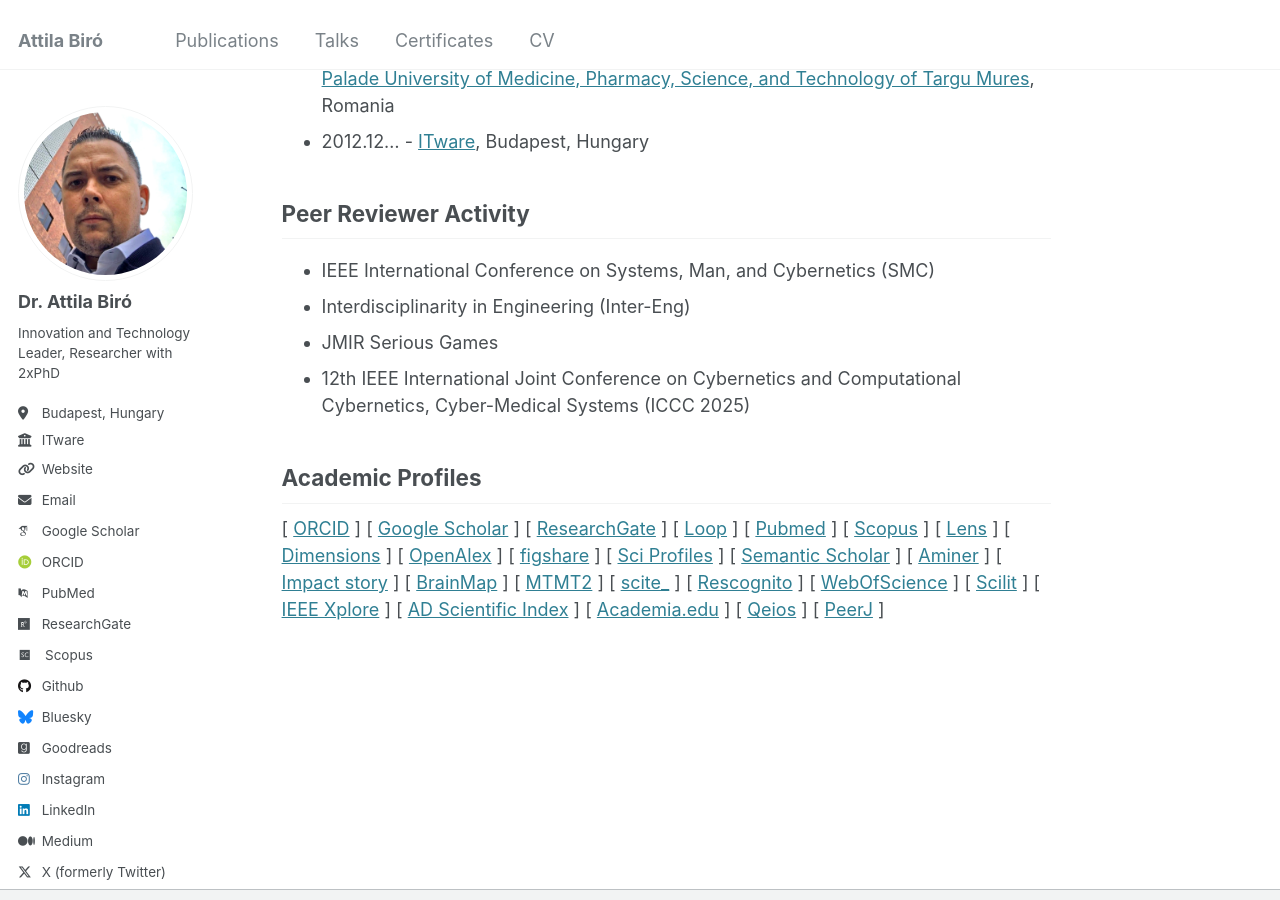
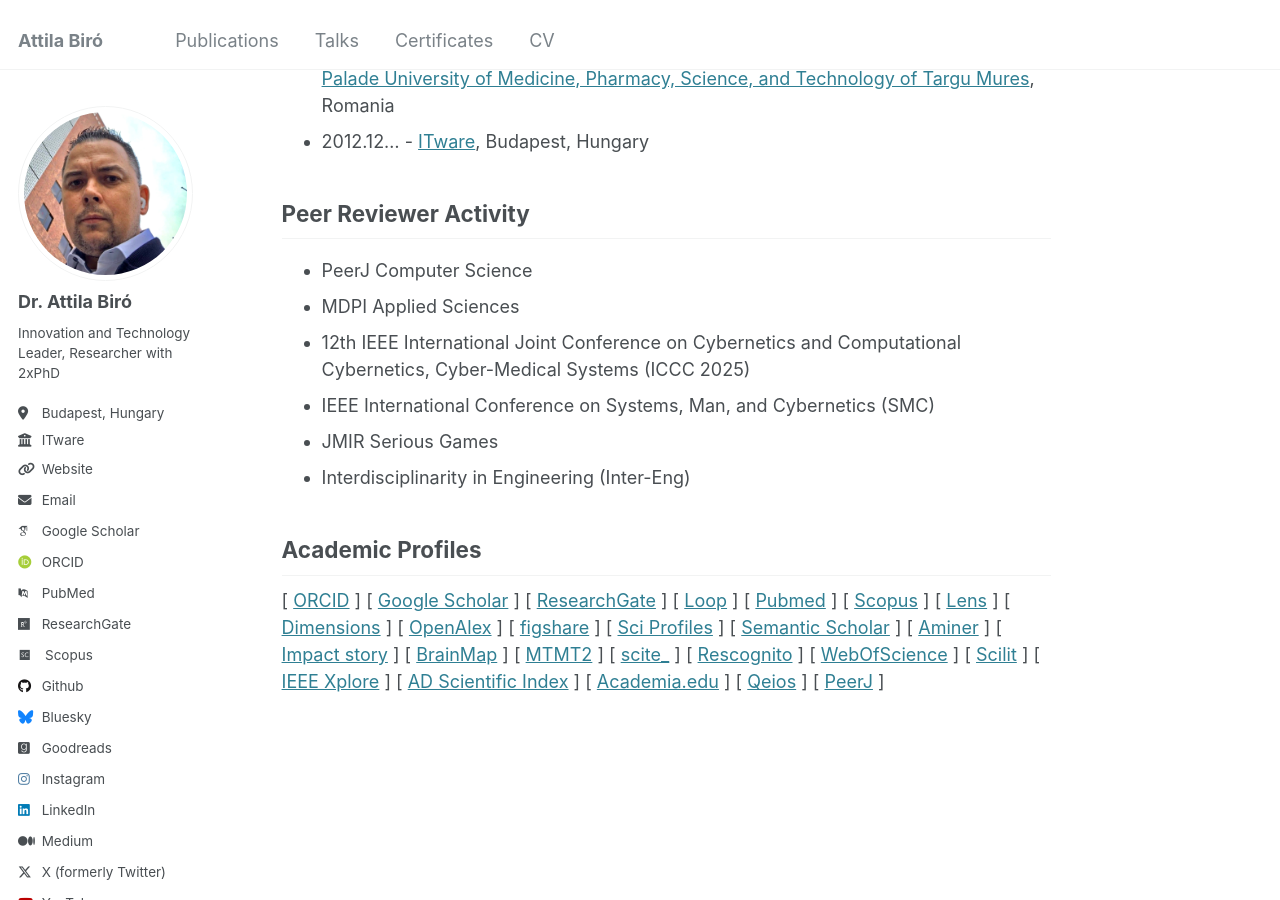
Before and after one commit to biroka/biroka.github.io, a Jekyll site: the page built from _pages/about.md, in a window 1280 px wide and 900 px high, scrolled down 1939 px. Built offline with Jekyll 4.4.1, drawn with Linux system fonts in a browser that asks for light colours; some web fonts are replaced.

Commit message:
Update about.md

```diff
--- a/_pages/about.md
+++ b/_pages/about.md
@@ -37,10 +37,12 @@ Affiliations
 
 Peer Reviewer Activity
 ------
+* PeerJ Computer Science
+* MDPI Applied Sciences
+* 12th IEEE International Joint Conference on Cybernetics and Computational Cybernetics, Cyber-Medical Systems (ICCC 2025)
 * IEEE International Conference on Systems, Man, and Cybernetics (SMC)
+* JMIR Serious Games
 * Interdisciplinarity in Engineering (Inter-Eng)
-* JMIR Serious Games
-* 12th IEEE International Joint Conference on Cybernetics and Computational Cybernetics, Cyber-Medical Systems (ICCC 2025)
 
 Academic Profiles
 ------
```
